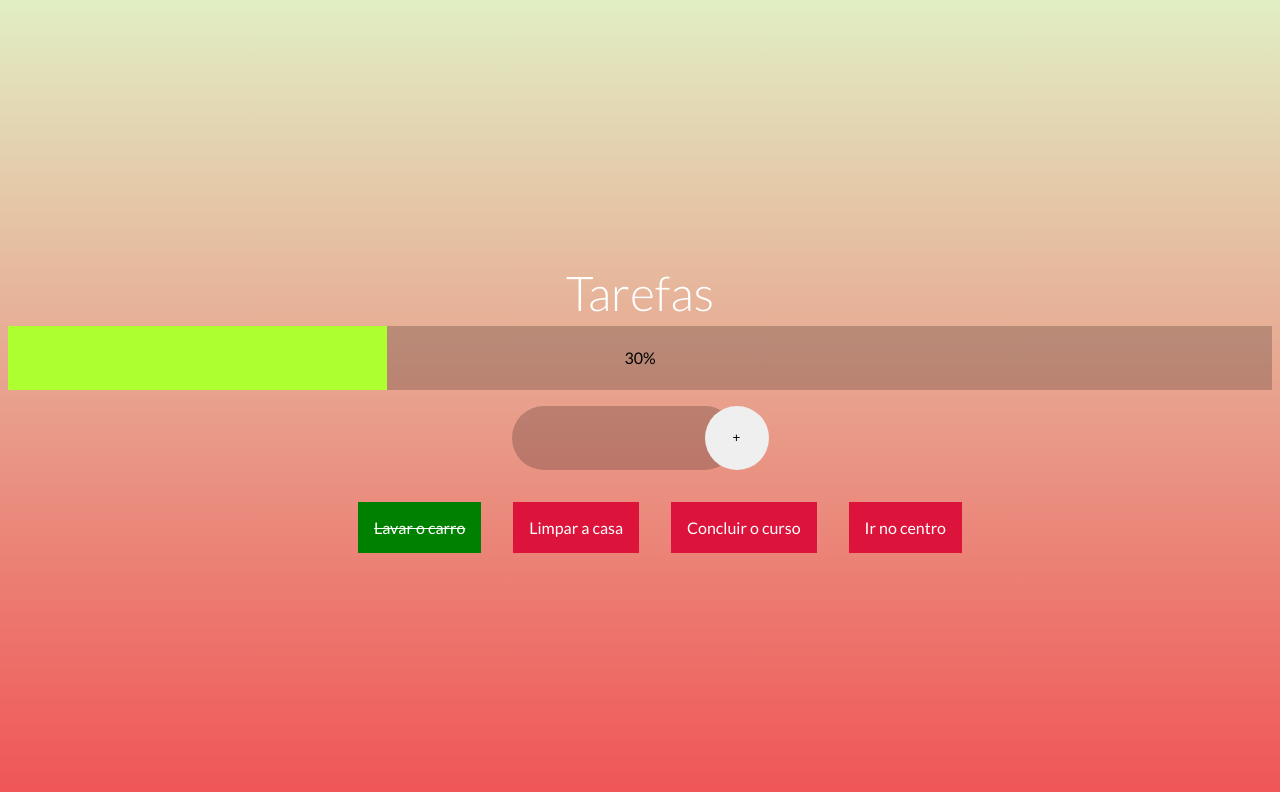
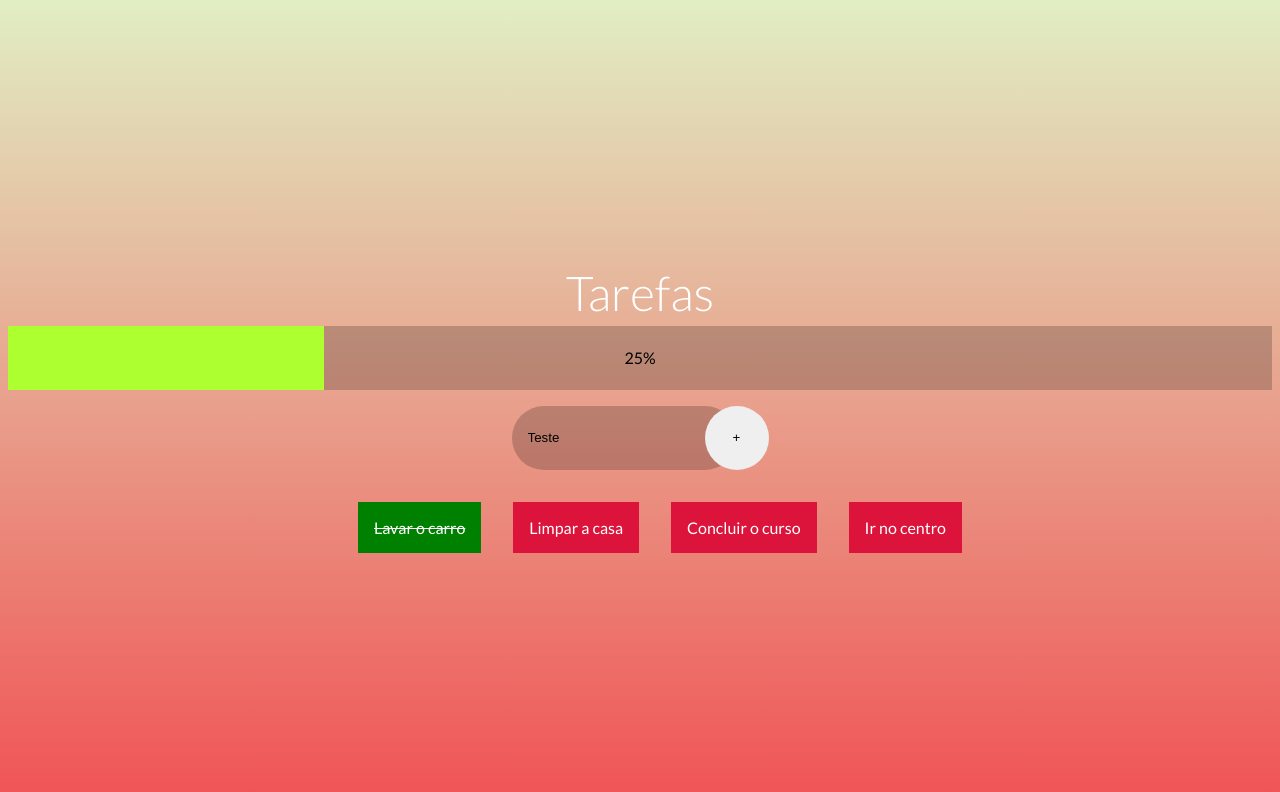
Before and after one commit to italopolazzi/udemy, a Vue app in the folder components/tarefas/: page / in a window 1280 px wide. Shown: the top 792 px of the page. Built offline with nearby package versions, Linux system fonts and the light colour scheme.

Commit message:
add: cálculo de porcentagem e adição de tarefas (falta adicionar com enter)

```diff
--- a/components/tarefas/src/App.vue
+++ b/components/tarefas/src/App.vue
@@ -2,32 +2,53 @@
   <div id="app">
     <h1>Tarefas</h1>
 
-		<BarraDeProgresso />
-		<NovaTarefa />
-		<ListaDeTarefas />
-
+    <BarraDeProgresso :tarefas="tarefas" />
+    <NovaTarefa @novaTarefaAdicionada="adicionarNovaTarefa" />
+    <ListaDeTarefas :tarefas="tarefas" />
   </div>
 </template>
 
 <script>
-import BarraDeProgresso from '@/components/BarraDeProgresso.vue'
-import NovaTarefa from '@/components/NovaTarefa.vue'
-import ListaDeTarefas from '@/components/ListaDeTarefas.vue'
+import BarraDeProgresso from "@/components/BarraDeProgresso.vue";
+import NovaTarefa from "@/components/NovaTarefa.vue";
+import ListaDeTarefas from "@/components/ListaDeTarefas.vue";
 
 export default {
   components: {
     BarraDeProgresso,
     NovaTarefa,
     ListaDeTarefas
+  },
+  data() {
+    return {
+      tarefas: [
+        { legenda: "Lavar o carro", status: true },
+        { legenda: "Limpar a casa", status: false },
+        { legenda: "Concluir o curso", status: false },
+        { legenda: "Ir no centro", status: false }
+      ]
+    };
+  },
+  methods: {
+    adicionarNovaTarefa(valor) {
+      this.tarefas.push({ legenda: valor, status: false });
+    }
+	},
+	watch:{
+		tarefas(n, o){
+			console.log(n, o);
+
+
 		}
 	}
+};
 </script>
 
 <style>
 body {
-		font-family: 'Lato', sans-serif;
+  font-family: "Lato", sans-serif;
   background: linear-gradient(to bottom, #e1eec3, #f05053);
-		color: #FFF;
+  color: #fff;
 }
 
 #app {
--- a/components/tarefas/src/components/BarraDeProgresso.vue
+++ b/components/tarefas/src/components/BarraDeProgresso.vue
@@ -6,12 +6,14 @@
 
 <script>
 export default {
-  data() {
-    return {
-      porcentagem: 30
-    };
-  },
+  props: ["tarefas"],
   computed: {
+    porcentagem() {
+      const total_de_concluidas = this.tarefas.filter(v => v.status).length;
+      const total_de_tarefas = this.tarefas.length;
+      const resultado = total_de_concluidas / total_de_tarefas;
+      return resultado * 100;
+    },
     widthProgresso() {
       return {
         "--width-progresso": `${this.porcentagem}%`
@@ -22,7 +24,6 @@ export default {
 </script>
 
 <style>
-
 #barra-de-progresso {
   width: 100%;
   height: var(--bar-size);
--- a/components/tarefas/src/components/ListaDeTarefas.vue
+++ b/components/tarefas/src/components/ListaDeTarefas.vue
@@ -12,21 +12,12 @@
 
 <script>
 export default {
+  props: ["tarefas"],
   methods: {
     statusDeConclusao: v => (v ? "concluida" : "nao-concluida"),
     inverterStatus(index) {
       this.tarefas[index].status = !this.tarefas[index].status;
     }
-  },
-  data() {
-    return {
-      tarefas: [
-        { legenda: "Lavar o carro", status: true },
-        { legenda: "Limpar a casa", status: false },
-        { legenda: "Concluir o curso", status: false },
-        { legenda: "Ir no centro", status: false }
-      ]
-    };
   }
 };
 </script>
--- a/components/tarefas/src/components/NovaTarefa.vue
+++ b/components/tarefas/src/components/NovaTarefa.vue
@@ -1,17 +1,36 @@
 <template>
   <div id="nova-tarefa">
-    <input type="text" id="entrada" class="super-round" />
-    <button id="adicionar" class="super-round">+</button>
+    <input
+      type="text"
+      id="entrada"
+      ref="entrada"
+      class="super-round"
+      v-model="nova_tarefa"
+      placeholder="Legenda da nova tarefa"
+    />
+    <button id="adicionar" class="super-round" @click="emitirNovaTarefa">+</button>
   </div>
 </template>
 
 <script>
-export default {};
+export default {
+  data() {
+    return {
+      nova_tarefa: "Teste"
+    };
+  },
+  methods: {
+    emitirNovaTarefa() {
+      let valor = this.nova_tarefa || this.$refs.entrada.value;
+      if (valor != "") {
+        this.$emit("novaTarefaAdicionada", valor);
+      }
+    }
+  }
+};
 </script>
 
 <style>
-
-
 #entrada,
 #adicionar {
   height: var(--bar-size);
```
Lines whose indentation alone changed are shown as unchanged.
